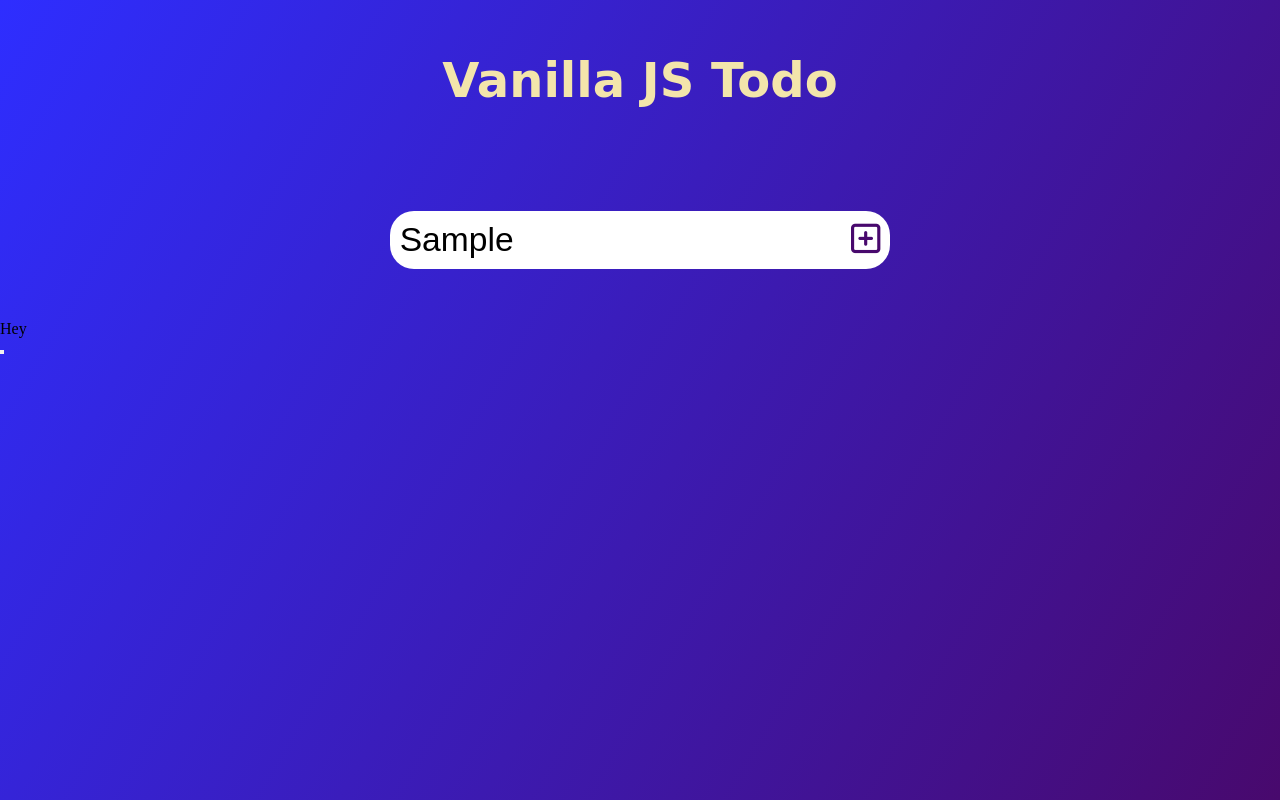
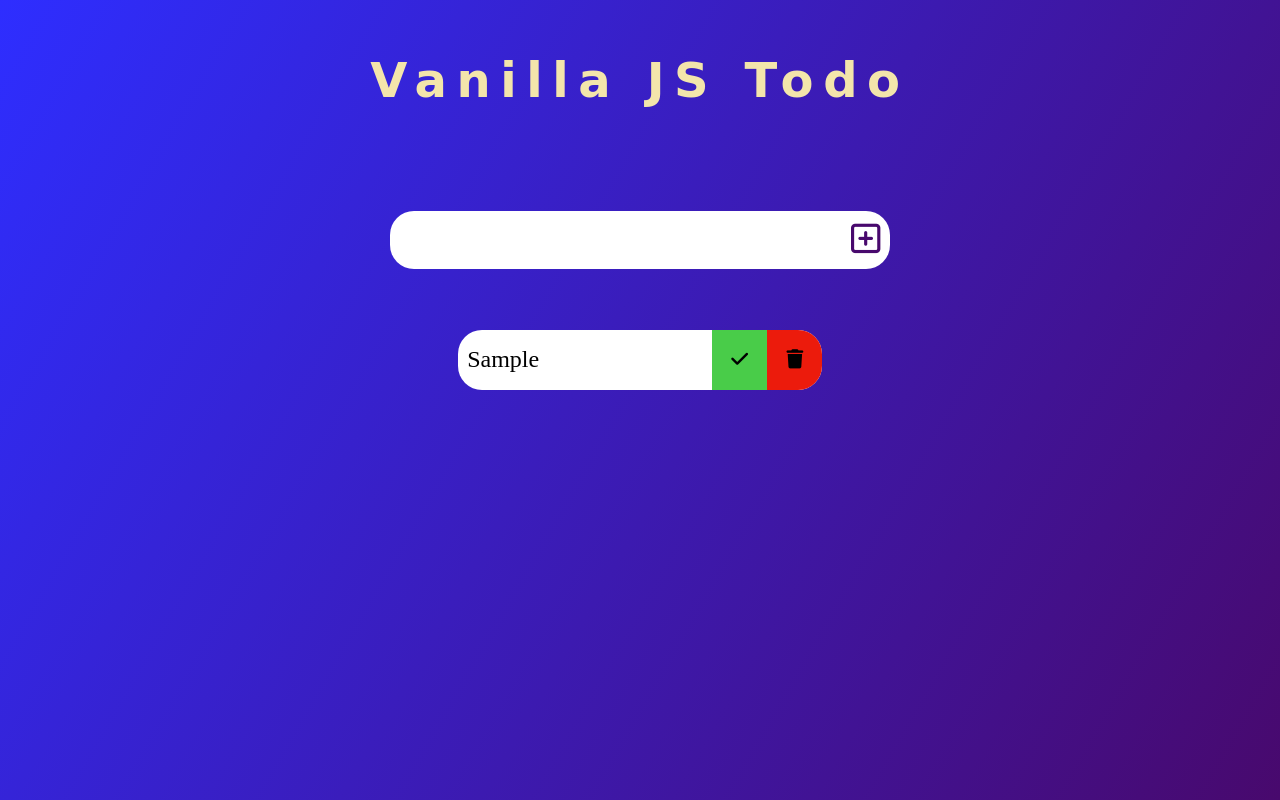
Before and after one commit to NNNACHID/Vanilla_JS_Todo, a plain HTML site: page index.html in a window 1280 px wide. Both pictures are taken after typing "Sample" into the empty fields and a click on the button 865 px from the left and 240 px from the top of the page. Drawn offline with Linux system fonts and the light colour scheme; a web font is replaced by a local one.

Commit message:
feat: :construction: Style of todo, try to  3d effect title

```diff
--- a/app.js
+++ b/app.js
@@ -17,22 +17,23 @@ function addTodo(event){
 
     // Create the <li>
     const newTodo = document.createElement("li");
-    newTodo.innerText = "Hey";
+    newTodo.innerText = todoInput.value;
     newTodo.classList.add("todo__item");
     todoDiv.appendChild(newTodo);
 
     //Check button
     const completedButton = document.createElement("button");
-    completedButton.innerHTML = '';
+    completedButton.innerHTML = '<i class="fa-solid fa-check"></i>';
     completedButton.classList.add("complete__btn");
     todoDiv.appendChild(completedButton);
 
-    // //Delete button
-    // const deleteButton = document.createElement("button");
-    // completedButton.innerHTML = '<i class="fa-solid fa-trash"></i>';
-    // completedButton.classList.add("delete__btn");
-    // todoDiv.appendChild(deleteButton);
+    //Delete button
+    const deleteButton = document.createElement("button");
+    deleteButton.innerHTML = '<i class="fa-solid fa-trash"></i>';
+    deleteButton.classList.add("delete__btn");
+    todoDiv.appendChild(deleteButton);
 
     // Add to list
     todoList.appendChild(todoDiv);
+    todoInput.value = "";
 }
--- a/style.css
+++ b/style.css
@@ -15,7 +15,19 @@ header {
 
 h1{
     font-family: 'Sigmar', cursive;
-    color: #f3e5ab; /* Vanilla color */
+    color: rgb(243, 229, 171); /* Vanilla color */
+    letter-spacing: 0.6rem;
+    /* text-shadow: 0 0 0 rgb(243, 229, 171),
+            1px 0 0 rgb(233, 219, 161),
+            2px 0 0 rgb(223, 209, 151),
+            3px 0 0 rgb(213, 199, 141),
+            4px 0 0 rgb(203, 189, 131),
+            5px 0 0 rgb(193, 179, 121),
+            6px 0 0 rgb(183, 169, 111),
+            7px 0 0 rgb(173, 159, 101),
+            8px 0 0 rgb(163, 149, 91),
+            9px 0 0 rgb(153, 139, 81),
+        ; */
 }
 
 header, form {
@@ -49,7 +61,7 @@ form input, form button {
     background: white;
 }
 
-/* .todo__container {
+.todo__container {
     display: flex;
     justify-content: center;
     align-items: center;
@@ -69,6 +81,7 @@ form input, form button {
     justify-content: space-between;
     align-items: center;
     transition: all 0.6s ease;
+    border-radius: 1.5rem;
 }
 
 .todo li {
@@ -77,10 +90,22 @@ form input, form button {
 
 .delete__btn,
 .complete__btn {
-    background: #f3e5ab;
+    background: #ec1b0c;
     color: black;
     border: none;
-    padding: 1,2rem;
+    padding: 1.2rem;
     cursor: pointer;
     font-size: 1.2rem;
-} */
+}
+
+.delete__btn{
+    border-radius: 0rem 1.5rem 1.5rem 0rem;
+}
+
+.complete__btn{
+    background: rgb(73, 204, 73);
+}
+
+.todo__item{
+    padding: 0rem 0.6rem;
+}
```
